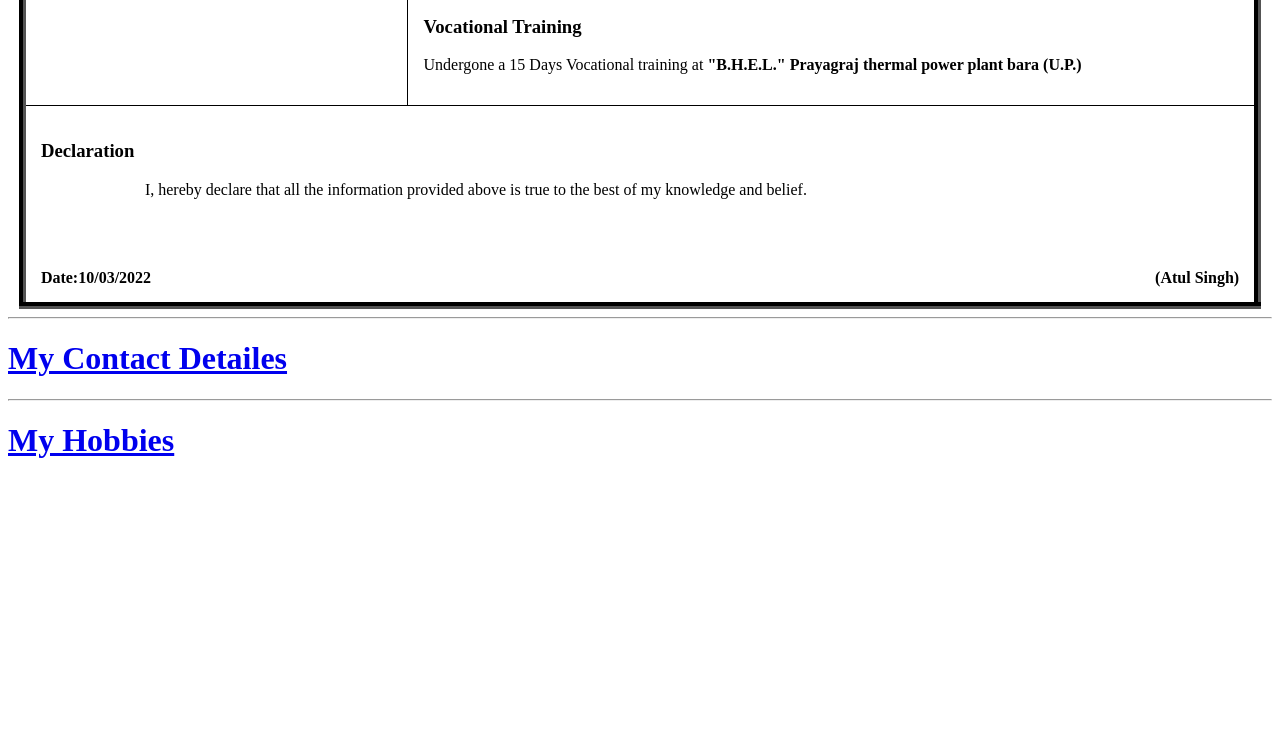
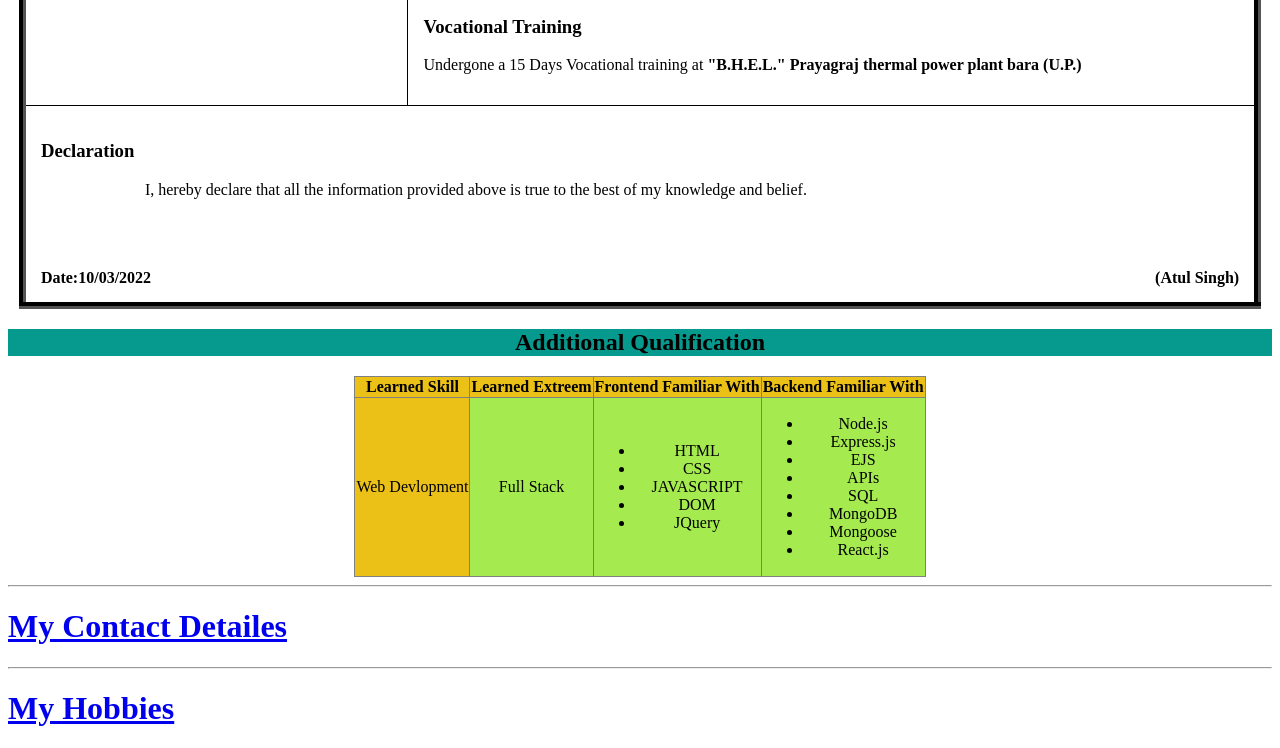
Before and after one commit to Atulsrj/Atul-s-CV, a plain HTML site: page index.html in a window 1280 px wide. Shown: the part 679-1427 px from the top of the page. Before the commit the page ends 1160 px from the top, so only its background shows below. Drawn offline with Linux system fonts and the light colour scheme.

Commit message:
update some table

```diff
--- a/index.html
+++ b/index.html
@@ -139,7 +139,51 @@
     </tr>
 
   </table>
+
+    <h2 align="center" style="background-color:#069A8E;">Additional Qualification</h2>
+  <table  cellspacing="5" border="1px" align="center" style="border-collapse:collapse; text-align:center;">
+    <thead  style="background-color:#ECC117;">
+      <tr>
+        <th>Learned Skill</th>
+        <th>Learned Extreem</th>
+        <th>Frontend Familiar With </th>
+        <th>Backend Familiar With</th>
+      </tr>
+    </thead>
+    <tbody>
+      <tr  style="background-color:#A5EB50;">
+        <td  style="background-color:#ECC117;">Web Devlopment</td>
+        <td>Full Stack</td>
+        <td>
+           <ul>
+             <li>HTML</li>
+             <li>CSS</li>
+             <li>JAVASCRIPT</li>
+             <li>DOM</li>
+             <li>JQuery</li>
+           </ul>
+         </td>
+         <td>
+          <ul>
+            <li>Node.js</li>
+            <li>Express.js</li>
+            <li>EJS</li>
+            <li>APIs</li>
+
+
+            <li>SQL</li>
+            <li>MongoDB</li>
+            <li>Mongoose</li>
+
+            <li>React.js</li>
+          </ul>
+         </td>
+      </tr>
+    </tbody>
+  </table>
+
   <hr>
+
   <h1><a href="my-contact.html" target="_blank">My Contact Detailes
 
     </a></h1>
```
